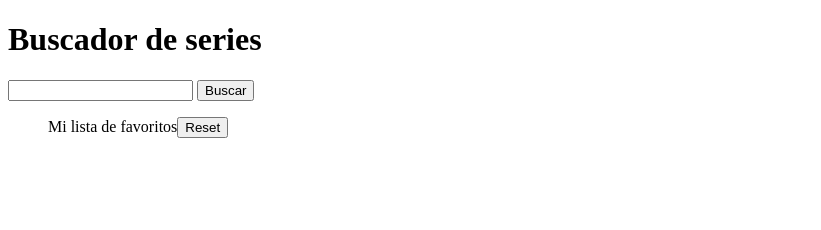
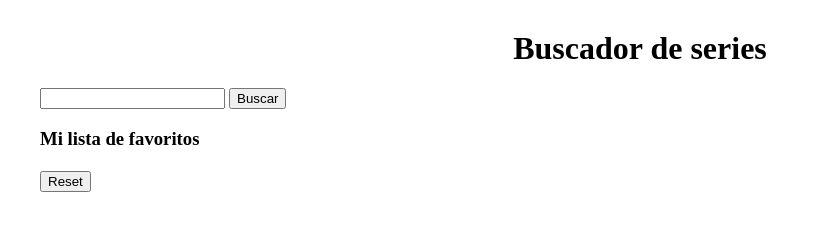
Before and after one commit to BelenCatalan/Buscador-de-series, a plain HTML site: page index.html in a window 1280 px wide. Shown: the whole page, without its empty margins (0-821 px from the left). Drawn offline with Linux system fonts and the light colour scheme.

Commit message:
add changes

```diff
--- a/index.html
+++ b/index.html
@@ -6,12 +6,18 @@
     <title>Document</title>
     <link rel="stylesheet" href="./styles/style.css" />
   </head>
-  <body class="page col2">
-    <h1>Buscador de series</h1>
-    <input type="text" class="js-input-name" value="" />
-    <button class="js-btn-search">Buscar</button>
-    <ul class="js-series-elements"></ul>
-    <ul class="js-favorites-elements"></ul>
+  <body class="body__container">
+    <h1 class="header__style">Buscador de series</h1>
+    <main class="main__container">
+      <section class="favorites__section">
+        <input type="text" class="js-input-name" value="" />
+        <button class="js-btn-search">Buscar</button>
+        <ul class="js-favorites-elements favorites__ul"></ul>
+      </section>
+      <section class="series__section">
+        <ul class="js-series-elements ul__series"></ul>
+      </section>
+    </main>
     <script src="./js/main.js"></script>
   </body>
 </html>
--- a/js/main.js
+++ b/js/main.js
@@ -120,13 +120,14 @@ function getFavoritesHtmlCode(favorite) {
     htmlCode += `  <img src="${favorite.image.medium}" class="js-add-series img__small" alt="Serie: ${favorite.name}" id="${favorite.id}">`;
   }
   htmlCode += `  <p>${favorite.name}</p>`;
-  htmlCode += `  <button class="js-remove-favorite" id="${favorite.id}">x</button>`;
+  htmlCode += `  <button class="js-remove-favorite favorites__button" id="${favorite.id}">x</button>`;
   htmlCode += `  </li>`;
   return htmlCode;
 }
 
 function paintFavorites() {
-  let favoritesCode = 'Mi lista de favoritos';
+  let favoritesCode = '';
+  favoritesCode += `<h3>Mi lista de favoritos<h3>`;
   for (const favorite of favorites) {
     favoritesCode += getFavoritesHtmlCode(favorite);
   }
--- a/styles/style.css
+++ b/styles/style.css
@@ -1,3 +1,32 @@
+.body__container {
+  box-sizing: border-box;
+  margin: 30px 40px 30px 40px;
+  padding: 0px;
+}
+.header__style {
+  text-align: center;
+}
+.main__container {
+  width: 100%;
+  display: flex;
+}
+
+.ul__series {
+  margin: 0px;
+}
+.favorites__ul {
+  margin: 0px;
+  padding: 0px;
+}
+
+.series__section {
+  width: 70%;
+}
+
+.favorites__section {
+  width: 30%;
+  align-content: left;
+}
 .list__style {
   list-style: none;
   display: inline-block;
@@ -13,10 +42,17 @@
 
 .list__style-favorites {
   list-style: none;
+  margin: 5px 0px 5px 0px;
   width: 120px;
   border: 1px solid tomato;
+  display: flex;
+  align-items: center;
 }
 .list__serie-favorite {
   background-color: coral;
   color: blue;
 }
+.favorites__button {
+  align-content: flex-end;
+  border-block-end: crimson;
+}
```
